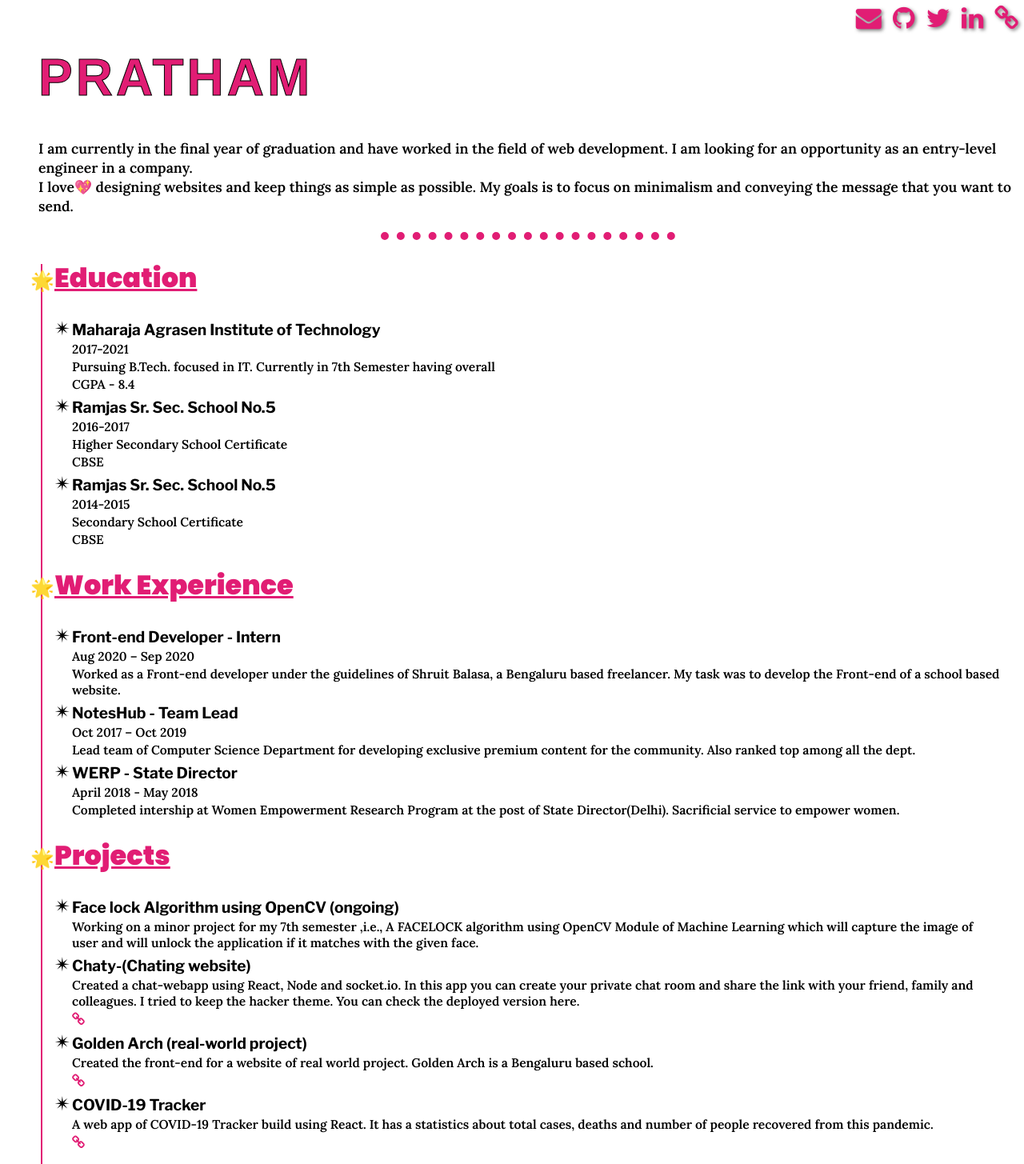
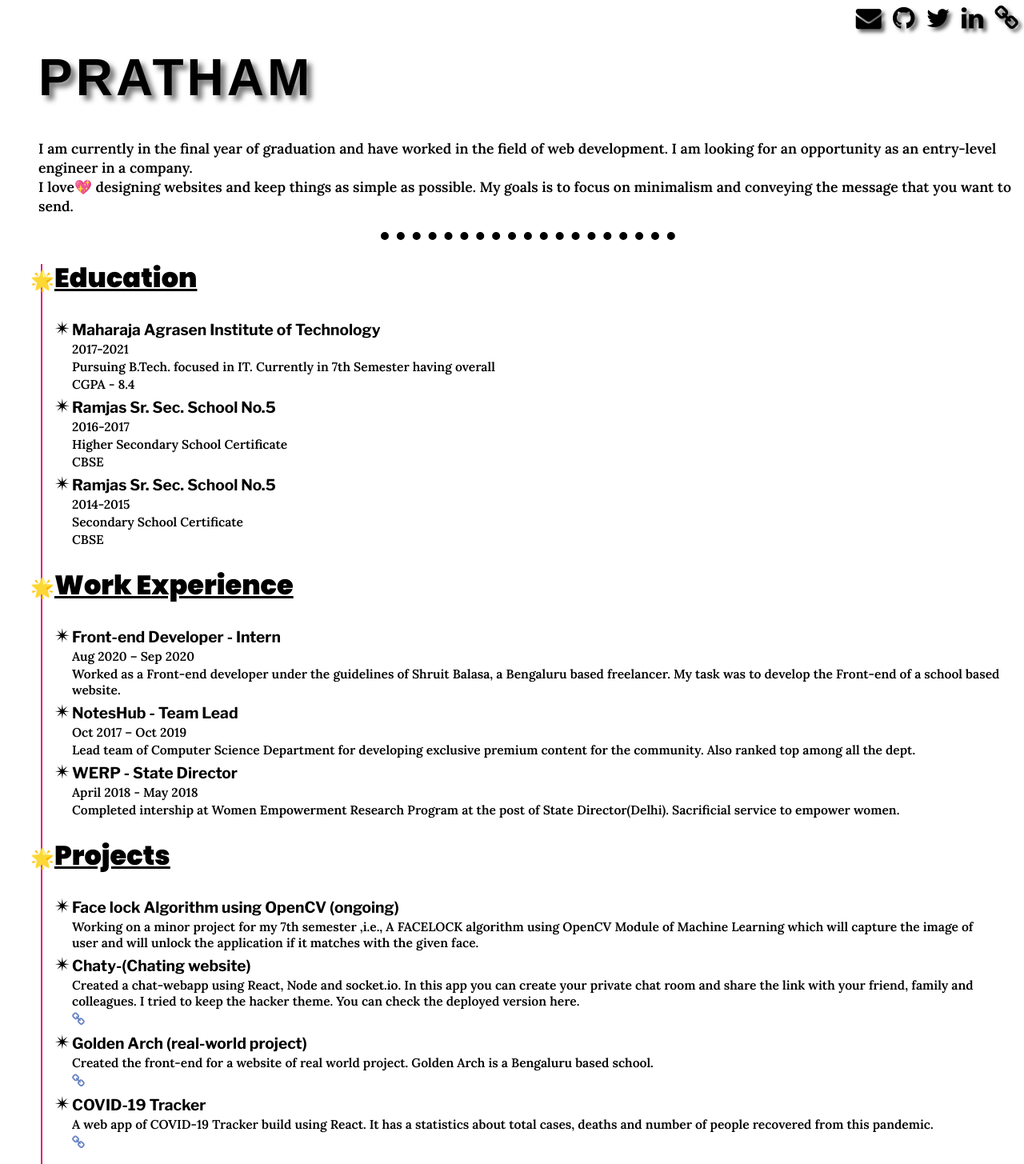
Before and after one commit to PrathamKumar14/resume, a plain HTML site: page index.html in a window 1280 px wide. Shown: the top 1455 px of the page at 80% size. Drawn offline with nearby package versions, Linux system fonts and the light colour scheme; a web font is replaced by a local one.

Commit message:
change color

```diff
--- a/index.html
+++ b/index.html
@@ -24,7 +24,7 @@
       rel="stylesheet"
     />
     <link rel="stylesheet" href="./styles.css" />
-    <link rel="icon" href="../assets/Img/icon.ico" />
+    <link rel="icon" href="assets/icon.ico" />
     <title>Resume</title>
   </head>
   <body>
@@ -169,11 +169,7 @@
       </div>
       <div class="btn-wrapper">
         <div class="btn-container">
-          <a
-            class="download-btn"
-            download
-            href="https://pratham.codes/assets/Img/Resume.jpg"
-          >
+          <a class="download-btn" download href="assets/Resume.pdf">
             Downlaod <i class="fa fa-download"></i>
           </a>
         </div>
--- a/styles.css
+++ b/styles.css
@@ -24,14 +24,12 @@ body {
 .contact-me > a {
   margin: 5px;
   font-size: 2em;
-  color: #e11d74;
-  text-shadow: 2px 2px 4px #7d7d7d;
+  color: black;
+  text-shadow: 4px 4px 4px #666666;
 }
 
 .heading {
-  font-family: "Poppins", sans-serif;
   font-family: "Notable", sans-serif;
-  color: #e11d74;
   font-size: 4em;
   text-transform: uppercase;
 }
@@ -45,13 +43,13 @@ body {
 .name {
   margin-bottom: 40px;
   margin-top: 60px;
-  -webkit-text-stroke: 1px black;
   letter-spacing: 4px;
+  text-shadow: 6px 6px 6px rgb(119 119 119);
 }
 
 hr {
   border: none;
-  border-top: 10px dotted #e11d74;
+  border-top: 10px dotted black;
   width: 30%;
   margin: auto;
   margin-top: 20px;
@@ -89,9 +87,9 @@ hr {
 
 .li-heading {
   font-family: "poppins";
-  color: #e11d74;
   font-size: 1.4em;
   text-decoration: underline;
+  /* text-shadow: 2px 2px 2px #3e3e3e; */
 }
 
 h3,
@@ -115,7 +113,7 @@ h4 {
 }
 
 .education-list > li > h4 > a {
-  color: #e11d74;
+  color: #6985c4;
   font-size: 1.1em;
 }
 
```
Also changed, not shown: assets/icon.ico (added), 1 other file.
